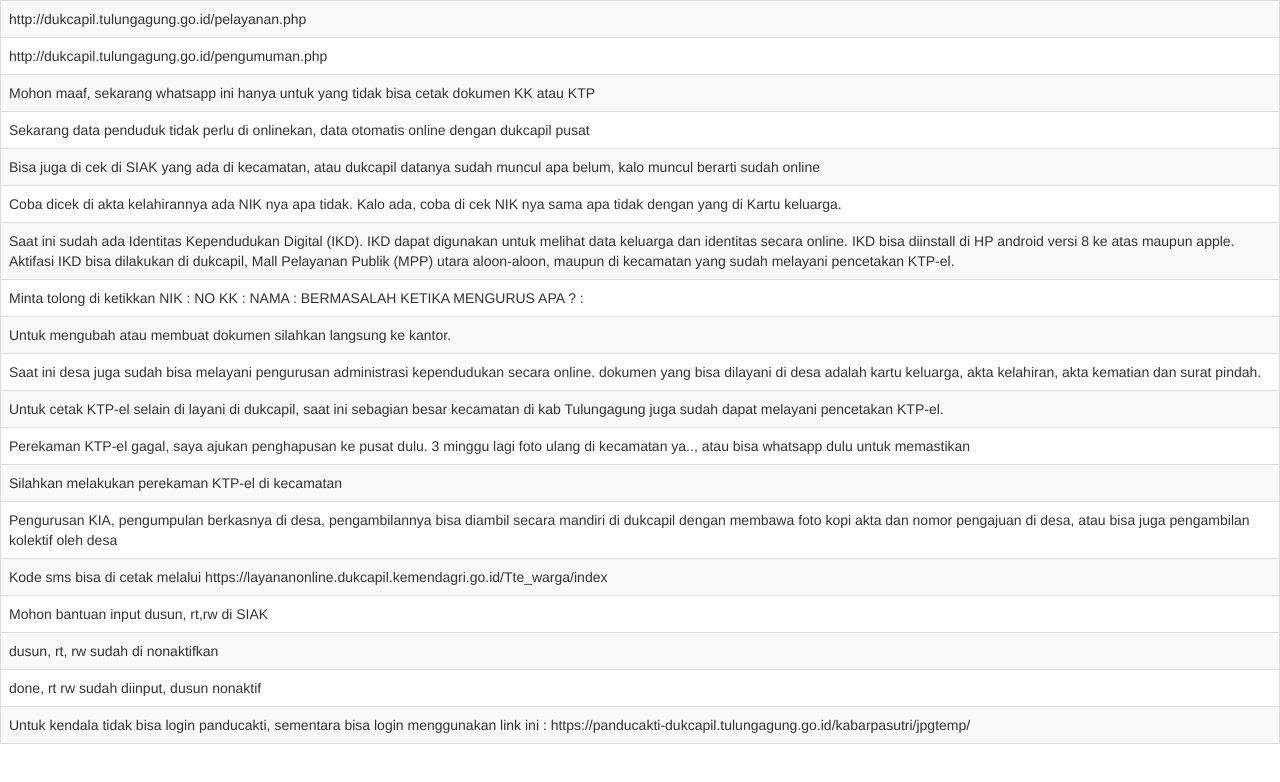
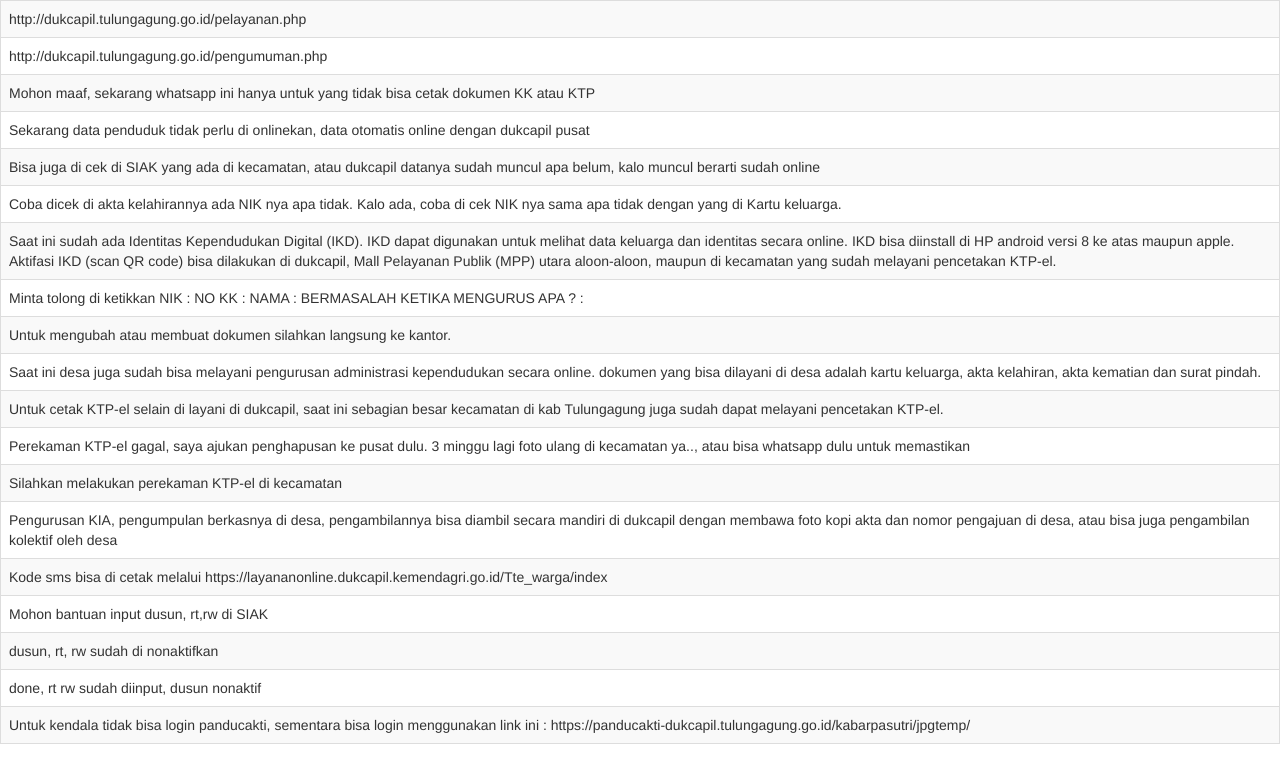
Before and after one commit to caksafir/web-platform-nkga5s, a plain HTML site: page public/index.html in a window 1280 px wide. Drawn offline with nearby package versions, Linux system fonts and the light colour scheme.

Commit message:
Update index.html

```diff
--- a/public/index.html
+++ b/public/index.html
@@ -25,7 +25,7 @@
         mDbData = Object.assign(mDbData, { [3]: { "ket": "Sekarang data penduduk tidak perlu di onlinekan, data otomatis online dengan dukcapil pusat" } });
         mDbData = Object.assign(mDbData, { [4]: { "ket": "Bisa juga di cek di SIAK yang ada di kecamatan, atau dukcapil datanya sudah muncul apa belum, kalo muncul berarti sudah online" } });
         mDbData = Object.assign(mDbData, { [5]: { "ket": "Coba dicek di akta kelahirannya ada NIK nya apa tidak. Kalo ada, coba di cek NIK nya sama apa tidak dengan yang di Kartu keluarga." } });
-        mDbData = Object.assign(mDbData, { [6]: { "ket": "Saat ini sudah ada Identitas Kependudukan Digital (IKD). IKD dapat digunakan untuk melihat data keluarga dan identitas secara online. IKD bisa diinstall di HP android versi 8 ke atas maupun apple. Aktifasi IKD bisa dilakukan di dukcapil, Mall Pelayanan Publik (MPP) utara aloon-aloon, maupun di kecamatan yang sudah melayani pencetakan KTP-el." } });
+        mDbData = Object.assign(mDbData, { [6]: { "ket": "Saat ini sudah ada Identitas Kependudukan Digital (IKD). IKD dapat digunakan untuk melihat data keluarga dan identitas secara online. IKD bisa diinstall di HP android versi 8 ke atas maupun apple. Aktifasi IKD (scan QR code) bisa dilakukan di dukcapil, Mall Pelayanan Publik (MPP) utara aloon-aloon, maupun di kecamatan yang sudah melayani pencetakan KTP-el." } });
         mDbData = Object.assign(mDbData, { [7]: { "ket": "Minta tolong di ketikkan \n NIK : \n NO KK : \n NAMA : \n BERMASALAH KETIKA MENGURUS APA ? :" } });
         mDbData = Object.assign(mDbData, { [8]: { "ket": "Untuk mengubah atau membuat dokumen silahkan langsung ke kantor." } });
         mDbData = Object.assign(mDbData, { [9]: { "ket": "Saat ini desa juga sudah bisa melayani pengurusan administrasi kependudukan secara online. dokumen yang bisa dilayani di desa adalah kartu keluarga, akta kelahiran, akta kematian dan surat pindah." } });
```
